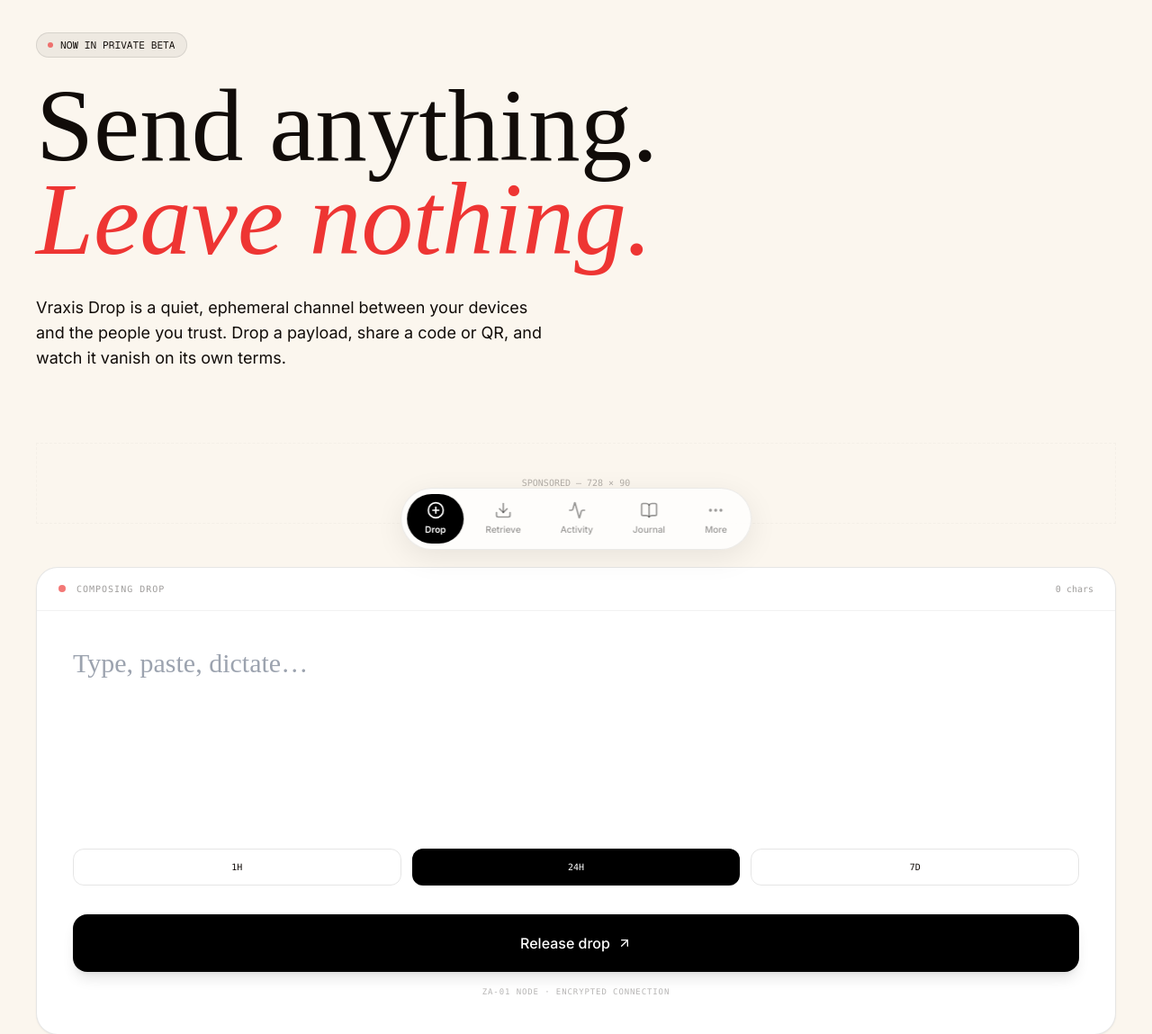
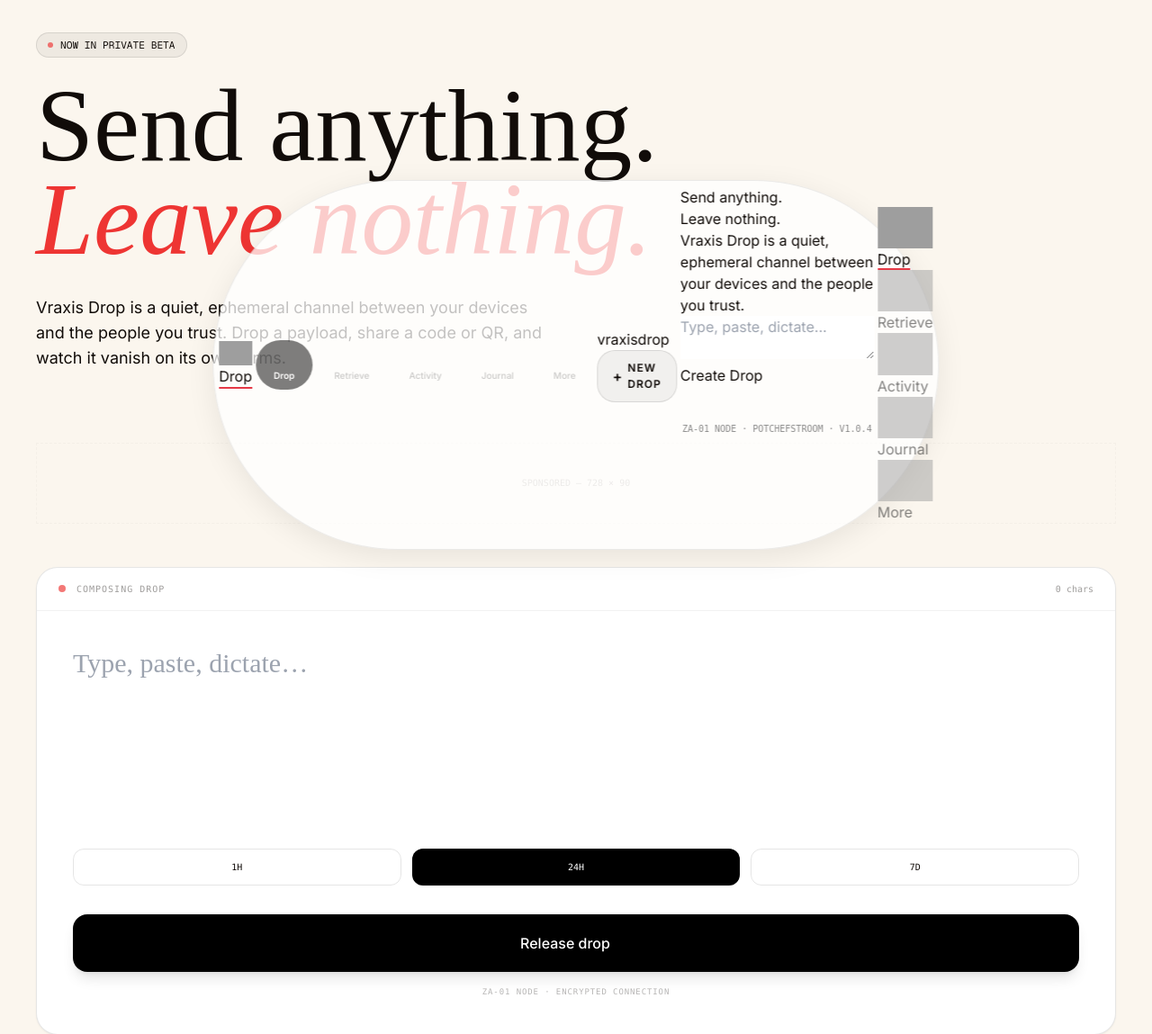
Before and after one commit to kazadijoel36-source/vraxis-, a Flask app: page / in a window 1280 px wide. Shown: the part 157-1306 px from the top of the page at 90% size. Run offline with Flask 3, Linux system fonts and the light colour scheme; some libraries are stand-ins or nearby versions; some web fonts are replaced; grey boxes are pictures that could not be loaded.

Commit message:
UI: Fixed active states, nav menu, and footer padding

```diff
--- a/templates/index.html
+++ b/templates/index.html
@@ -252,6 +252,10 @@
 <div class="fixed bottom-8 left-1/2 -translate-x-1/2 z-[100] animate-nav">
     <nav class="nav-glass flex items-center gap-1 p-1.5 rounded-full">
 
+      <a href="{{ url_for('index') }}" class="nav-item active">
+    <img src="{{ url_for('static', filename='icons/drop.png') }}" alt="Drop">
+    <span>Drop</span>
+</a>
         <!-- Main Actions -->
         <a href="/" class="nav-item flex flex-col items-center gap-1 px-5 py-2 rounded-full bg-black text-white">
             <i data-lucide="plus-circle" class="w-5 h-5"></i>
@@ -288,7 +292,23 @@
                 <div class="border-t border-black/5 my-1"></div>
                 <div class="px-4 py-2 text-[9px] uppercase tracking-widest opacity-30 font-mono">Potchefstroom Node</div>
             </div>
+
         </div>
+
+        {% extends "base.html" %}
+{% block title %}Send Anything{% endblock %}
+
+{% block content %}
+<section class="hero">
+    <h1>Send anything. <br>Leave nothing.</h1>
+    <p>Vraxis Drop is a quiet, ephemeral channel between your devices and the people you trust.</p>
+</section>
+
+<div class="drop-zone">
+    <textarea placeholder="Type, paste, dictate..."></textarea>
+    <button class="action-btn">Create Drop</button>
+</div>
+{% endblock %}
 
     </nav>
     </div>
--- /dev/null
+++ b/templates/templates/base.html
@@ -0,0 +1,69 @@
+<!DOCTYPE html>
+<html lang="en">
+<head>
+    <meta charset="UTF-8">
+    <meta name="viewport" content="width=device-width, initial-scale=1.0">
+    <title>VRAXIS | {% block title %}{% endblock %}</title>
+    <link rel="stylesheet" href="{{ url_for('static', filename='css/style.css') }}">
+    <!-- Add your font links here -->
+</head>
+<body>
+
+    <header class="top-header">
+        <div class="logo">vraxisdrop</div>
+        <a href="{{ url_for('index') }}" class="new-drop-btn">New Drop</a>
+    </header>
+
+    <main class="content-wrapper">
+        {% block content %}{% endblock %}
+
+        <footer class="footer-info">
+            <p>ZA-01 NODE · POTCHEFSTROOM · V1.0.4</p>
+        </footer>
+    </main>
+
+    <nav class="bottom-nav">
+        <a href="{{ url_for('index') }}" class="nav-item {{ 'active' if request.endpoint == 'index' }}">
+            <img src="{{ url_for('static', filename='icons/drop.png') }}" alt="Drop">
+            <span>Drop</span>
+        </a>
+        <a href="{{ url_for('retrieve') }}" class="nav-item {{ 'active' if request.endpoint == 'retrieve' }}">
+            <img src="{{ url_for('static', filename='icons/retrieve.png') }}" alt="Retrieve">
+            <span>Retrieve</span>
+        </a>
+        <a href="{{ url_for('activity') }}" class="nav-item {{ 'active' if request.endpoint == 'activity' }}">
+            <img src="{{ url_for('static', filename='icons/activity.png') }}" alt="Activity">
+            <span>Activity</span>
+        </a>
+        <a href="{{ url_for('journal') }}" class="nav-item {{ 'active' if request.endpoint == 'journal' }}">
+            <img src="{{ url_for('static', filename='icons/journal.png') }}" alt="Journal">
+            <span>Journal</span>
+        </a>
+
+        <div class="nav-item more-trigger" onclick="toggleMenu()">
+            <img src="{{ url_for('static', filename='icons/more.png') }}" alt="More">
+            <span>More</span>
+            <div id="moreMenu" class="more-menu">
+                <a href="{{ url_for('about') }}">About Us</a>
+                <a href="{{ url_for('privacy') }}">Privacy Policy</a>
+                <a href="{{ url_for('terms') }}">Terms & Con</a>
+                <hr>
+                <p style="font-size: 10px; color: #888; padding: 10px;">POTCHEFSTROOM NODE</p>
+            </div>
+        </div>
+    </nav>
+
+    <script>
+        function toggleMenu() {
+            const menu = document.getElementById('moreMenu');
+            menu.style.display = menu.style.display === 'block' ? 'none' : 'block';
+        }
+        // Close menu if clicking outside
+        window.onclick = function(event) {
+            if (!event.target.matches('.more-trigger') && !event.target.closest('.more-trigger')) {
+                document.getElementById('moreMenu').style.display = 'none';
+            }
+        }
+    </script>
+</body>
+</html>
```
Also changed, not shown: templates/about.html (+29 -0 lines), templates/activity.html (+24 -0 lines), templates/journal.html (+26 -0 lines), templates/privacy.html (+18 -0 lines), templates/retrieve.html (+19 -0 lines), templates/success.html (+19 -0 lines), templates/terms.html (+14 -0 lines).
